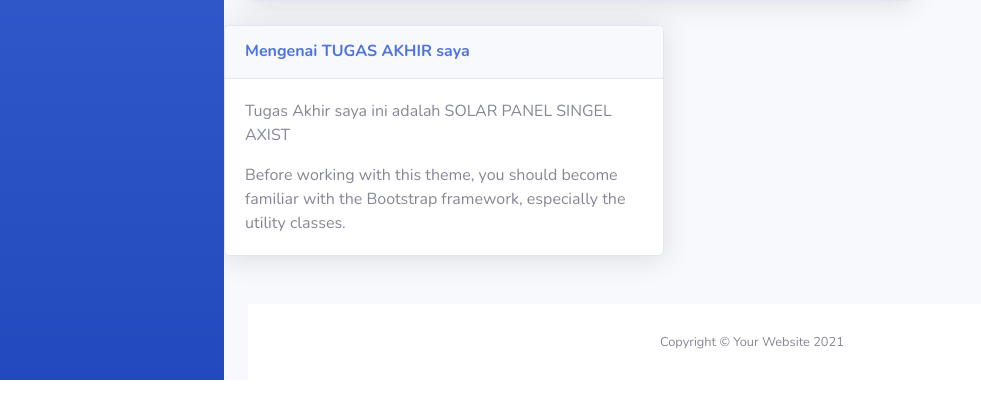
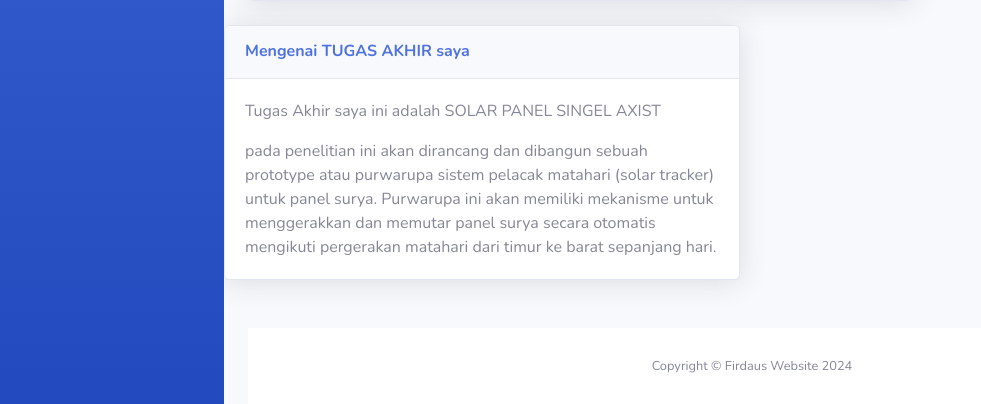
Before and after one commit to mujyy/TA_ARUS_TEGANGAN, a PHP site: page / in a window 1280 px wide. Shown: the part 945-1349 px from the top of the page, without its empty margins (0-981 px from the left). Before the commit the page ends 1325 px from the top, so only its background shows below. Run offline with PHP 8.4, Linux system fonts and the light colour scheme; data that the repository does not hold is empty.

Commit message:
nambah di index

```diff
--- a/index.php
+++ b/index.php
@@ -147,8 +147,9 @@
                                 </div>
                                 <div class="card-body">
                                     <p>Tugas Akhir saya ini adalah SOLAR PANEL SINGEL AXIST </p>
-                                    <p class="mb-0">Before working with this theme, you should become familiar with the
-                                        Bootstrap framework, especially the utility classes.</p>
+                                    <p class="mb-0">pada penelitian ini akan dirancang dan dibangun sebuah prototype atau purwarupa sistem pelacak matahari (solar tracker) untuk panel surya. Purwarupa ini akan memiliki mekanisme untuk menggerakkan dan memutar panel
+                                    surya secara otomatis mengikuti pergerakan matahari dari timur ke barat sepanjang hari.
+                                    </p>
                                 </div>
                             </div>
 
@@ -165,7 +166,7 @@
             <footer class="sticky-footer bg-white">
                 <div class="container my-auto">
                     <div class="copyright text-center my-auto">
-                        <span>Copyright &copy; Your Website 2021</span>
+                        <span>Copyright &copy; Firdaus Website 2024</span>
                     </div>
                 </div>
             </footer>
```
